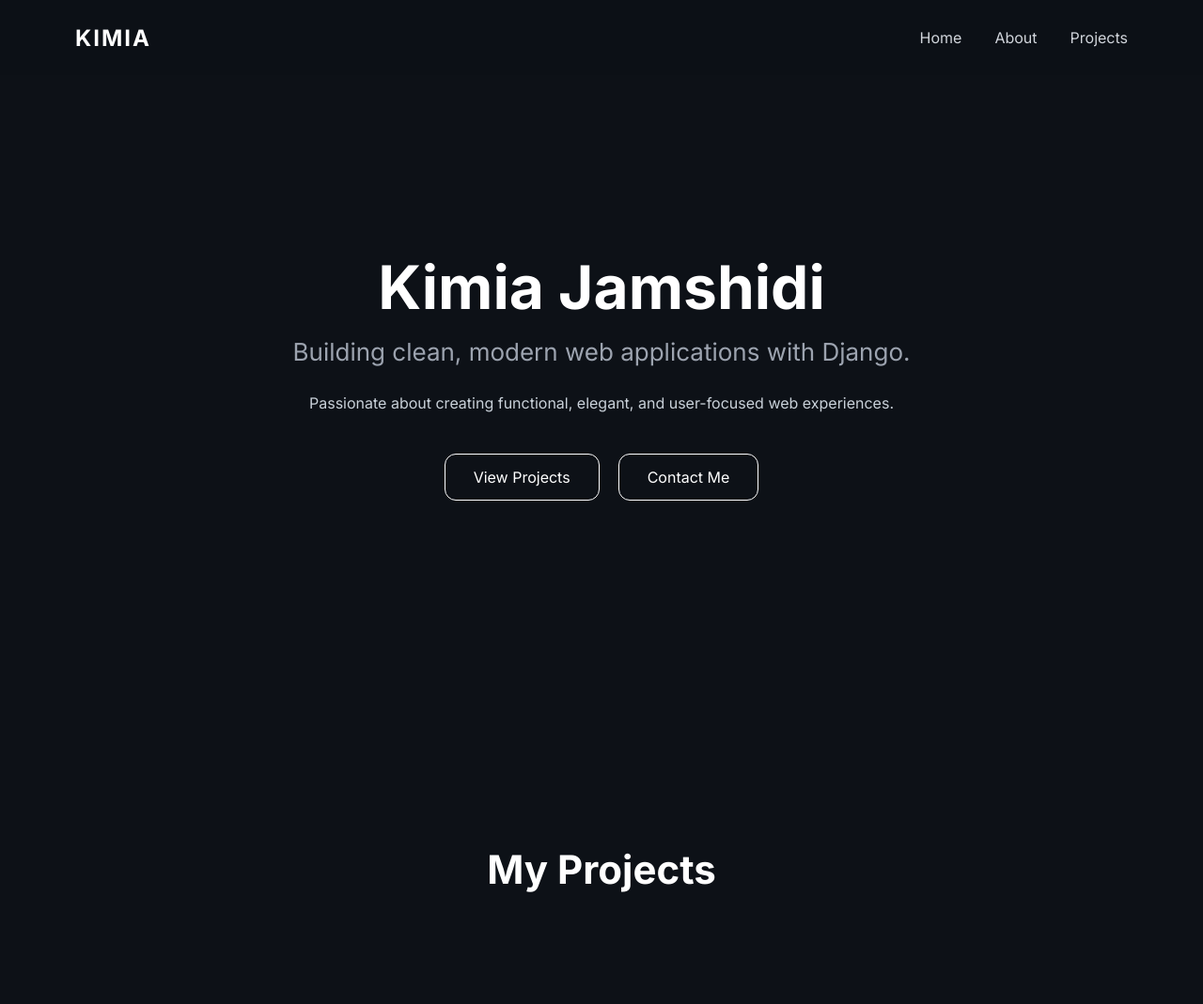
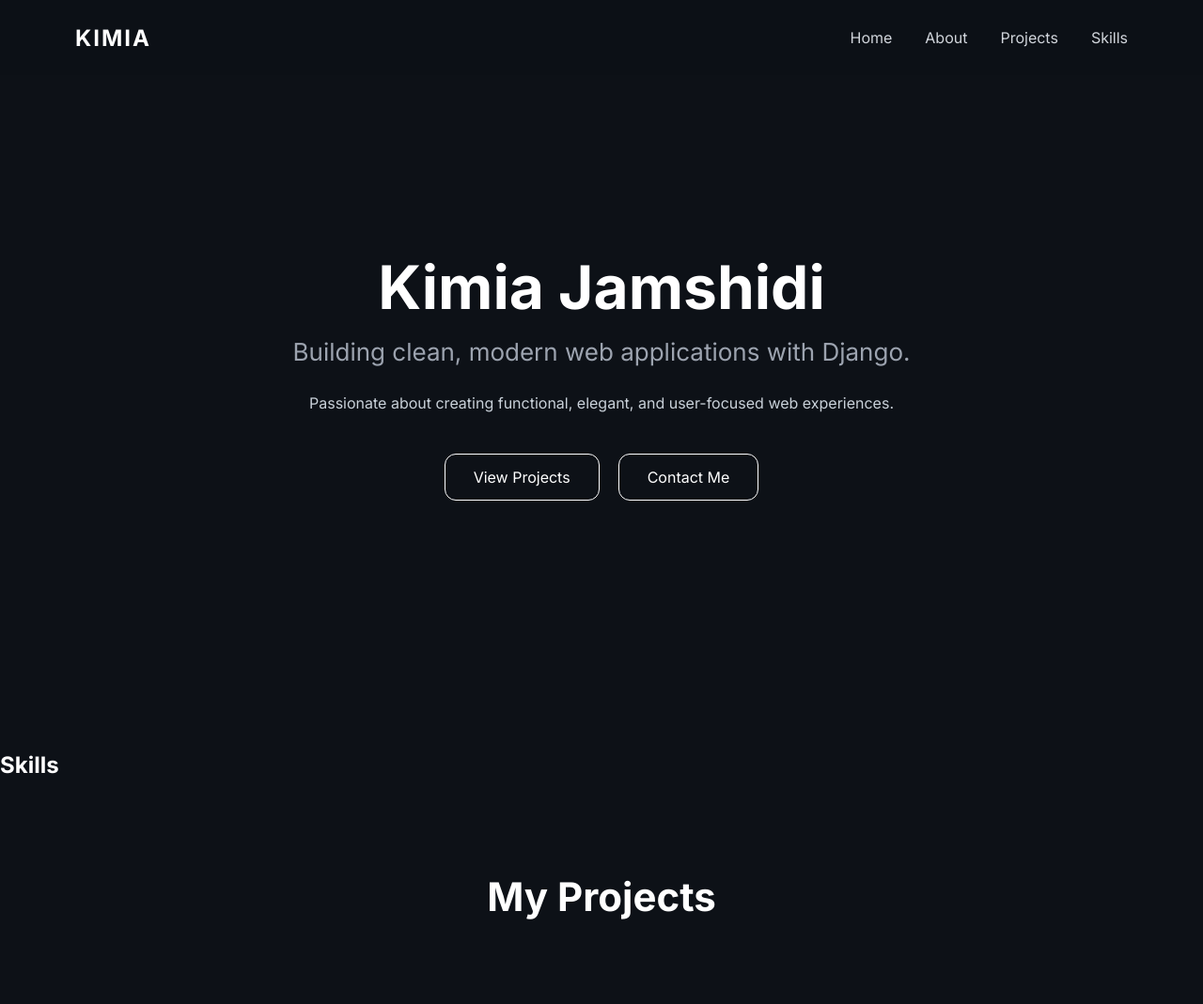
Before and after one commit to kimiajam/portfolio-project, a Django app: page / in a window 1280 px wide. Shown: the top 1069 px of the page at 94% size. Run offline with Django 5.2, Linux system fonts and the light colour scheme; data that the repository does not hold is empty.

Commit message:
Add dynamic skills section

```diff
--- a/apps/portfolio/admin.py
+++ b/apps/portfolio/admin.py
@@ -1,6 +1,6 @@
 from django.contrib import admin
-from .models import Project
-from .models import About
+from .models import Project, About, Skill
 
 admin.site.register(About)
 admin.site.register(Project)
+admin.site.register(Skill)
--- a/apps/portfolio/views.py
+++ b/apps/portfolio/views.py
@@ -1,14 +1,16 @@
 from django.shortcuts import render
-from .models import Project , About
+from .models import Project , About , Skill
 
 
 def home(request):
     projects = Project.objects.all()
     about = About.objects.first()
+    skills = Skill.objects.all()
 
     context = {
         "projects": projects,
         "about": about,
+        "skills": skills,
     }
 
     return render(request, "home.html", context)
--- a/templates/home.html
+++ b/templates/home.html
@@ -26,6 +26,7 @@ Home
 </section>
 
 {% include "includes/about.html" %}
+{% include "includes/skills.html" %}
 {% include "includes/projects.html" %}
 
 {% endblock %}
--- a/templates/includes/navbar.html
+++ b/templates/includes/navbar.html
@@ -13,6 +13,8 @@
             <li><a href="#about">About</a></li>
 
             <li><a href="#projects">Projects</a></li>
+
+            <li><a href="#skills">Skills</a></li>
         </ul>
 
     </nav>
--- /dev/null
+++ b/templates/includes/skills.html
@@ -0,0 +1,9 @@
+<section id="skills" class="skills">
+
+    <h2>Skills</h2>
+
+    {% for skill in skills %}
+        <p>{{ skill }}</p>
+    {% endfor %}
+
+</section>
```
Also changed, not shown: apps/portfolio/models.py (+7 -0 lines), apps/portfolio/migrations/0007_skill.py (added).
